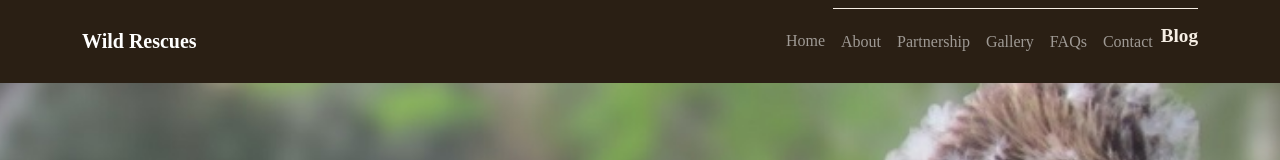
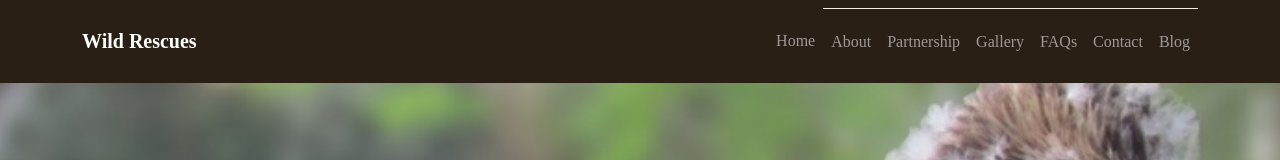
Before and after one commit to SheberM/WildRescues, a plain HTML site: page index.html in a window 1280 px wide. Shown: the top 160 px of the page. Drawn offline with nearby package versions, Linux system fonts and the light colour scheme; files whose address does not match are found by name.

Commit message:
Update index.html

```diff
--- a/index.html
+++ b/index.html
@@ -47,7 +47,7 @@
           <li class="nav-item"><a class="nav-link" href="gallery.html">Gallery</a></li>
           <li class="nav-item"><a class="nav-link" href="faqs.html">FAQs</a></li>
           <li class="nav-item"><a class="nav-link" href="contact.html">Contact</a></li>
-          <li><a href="Blog.html">Blog</a></li>
+          <li class="nav-item"><a class="nav-link" href="Blog.html">Blog</a></li>
         </ul>
       </div>
     </div>
```
